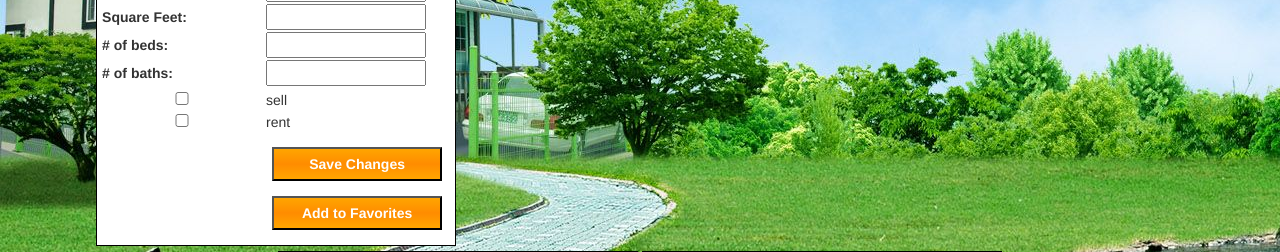
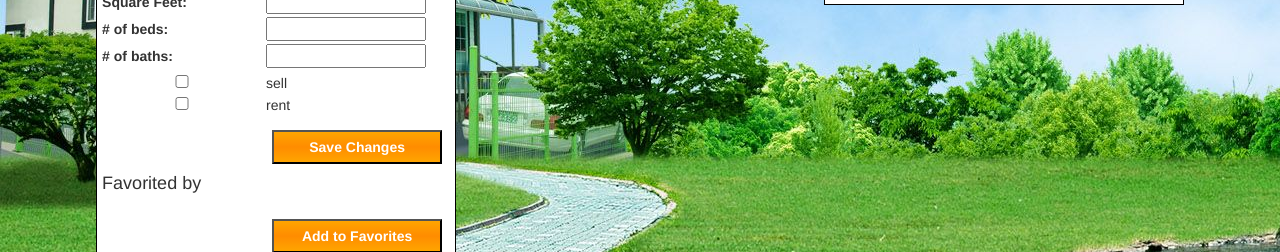
Before and after one commit to visweswars/django, a Django app: template apps/listing_app/templates/listing_app/listing.html in a window 1280 px wide. Shown: the part 652-904 px from the top of the page. Run offline with Django 3.2, Linux system fonts and the light colour scheme; the template is opened without the code that fills it, so the values that code supplies are empty; some libraries are stand-ins or nearby versions.

```diff
--- a/apps/listing_app/templates/listing_app/listing.html
+++ b/apps/listing_app/templates/listing_app/listing.html
@@ -167,12 +167,6 @@
       <input class="button" type="submit" value="Save Changes">
     </form>
 
-    <form action="{% url 'listing_app:add_to_my_favorites' listing_id=listing.id %}" method="post">
-      {% csrf_token %}
-      <input type="submit" class="button" value="Add to Favorites"></p>
-    </form>
-  </div>
-  <div class="box">
     <h4>Favorited by</h4>
     {% for favorite in listing.favorites.all %}
         <p>
@@ -181,6 +175,11 @@
           <img src="{% static 'user_app/images/phone.png' %}" alt="{{favorite.first_name}} {{favorite.last_name}}"> {{favorite.phone}}
         </p>
     {% endfor %}
+
+    <form action="{% url 'listing_app:add_to_my_favorites' listing_id=listing.id %}" method="post">
+      {% csrf_token %}
+      <input type="submit" class="button" value="Add to Favorites"></p>
+    </form>
   </div>
   <div class="box">
     <h4>Reviews:</h4>
@@ -199,8 +198,7 @@
       </form>
       {% endif %}
     {% endfor %}
-  </div>
-  <div class="box">
+
     <h4>Add a review</h4>
     <form action="{% url 'listing_app:add_review' listing_id=listing.id %}" method="post">
       {% csrf_token %}
--- a/apps/user_app/static/user_app/css/styles.css
+++ b/apps/user_app/static/user_app/css/styles.css
@@ -1,18 +1,6 @@
-body{
-  font-family: Verdana, Geneva, Tahoma, sans-serif;
-  padding: 5px;
-  background-image: url('../images/wallpaper.jpg');
-  background-repeat: no-repeat;
-  text-align: center;
-}
-.slogan{
-  color: white;
-  font-weight: bold;
-}
-.button{
-  color: white;
-  font-weight: bold;
-  background: linear-gradient(180deg,orange, darkorange, orange);
+*{
+  margin: 0;
+  padding: 0;
 }
 /* Small sized screens */
 @media (max-width: 480px) {
@@ -61,6 +49,20 @@ body{
     width: 256px;
     font-size: 48px;
   }
+}
+body{
+  font-family: Verdana, Geneva, Tahoma, sans-serif;
+  background-image: url('../images/wallpaper.jpg');
+  text-align: center;
+}
+.slogan{
+  color: white;
+  font-weight: bold;
+}
+.button{
+  color: white;
+  font-weight: bold;
+  background: linear-gradient(180deg,orange, darkorange, orange);
 }
 .container{
   background-color: white;
--- a/apps/user_app/templates/user_app/user.html
+++ b/apps/user_app/templates/user_app/user.html
@@ -81,12 +81,14 @@
       <input type="date" name="birthday" value="{{agent.birthday|date:"Y-m-d"}}">
       <p></p>
       {% if request.session.current_user == agent.id %}
+      {% if request.session.current_user == 1 %}
       <p>Change Password?</p>
       <label for="password">Password:</label>
       <input type="password" name="password" value="">
       <label for="confirm_password">Confirm PW:</label>
       <input type="password" name="confirm_password" value="">
       <input class="button" type="submit" value="Save Changes">
+      {% endif %}
       {% endif %}
     </form>
   </div>
```
Also changed, not shown: db.sqlite3, screenshot.jpg (added), screenshot.png (deleted).
